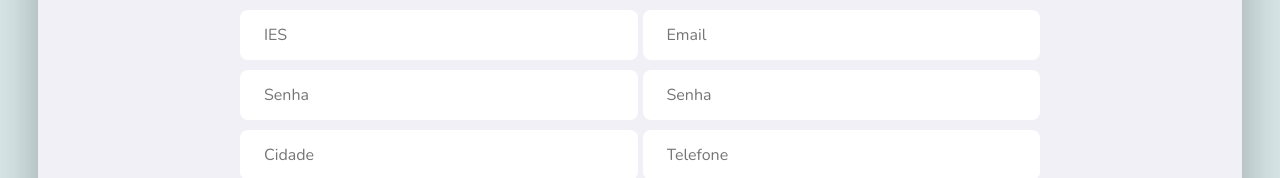
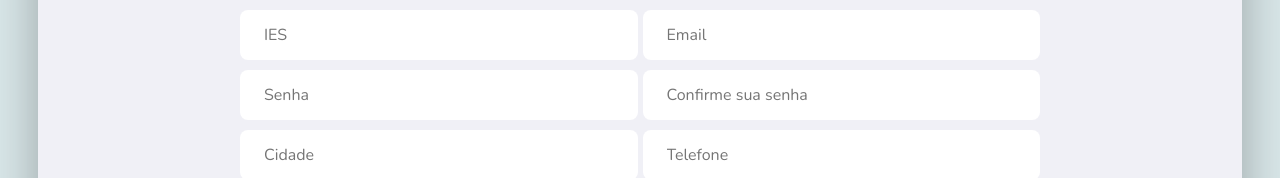
Before and after one commit to Brendhon/SearchFacul_Web, a React (Create React App) app: page /register in a window 1280 px wide. Shown: the part 246-424 px from the top of the page. Built offline with nearby package versions, Linux system fonts and the light colour scheme.

Commit message:
change: placeholder

```diff
--- a/src/components/Form/University.jsx
+++ b/src/components/Form/University.jsx
@@ -52,7 +52,7 @@ const FormUniversity = props => {
 
                     <Field className="form-field confirmPassword"
                         name="confirmPassword"
-                        placeholder={props.authorization  ? "Confirme sua nova senha" : "Senha"}
+                        placeholder={props.authorization  ? "Confirme sua nova senha" : "Confirme sua senha"}
                         type='password' />
                     <ErrorMessage className="form-error error-confirmPassword" component="span" name="confirmPassword" />
 
```
